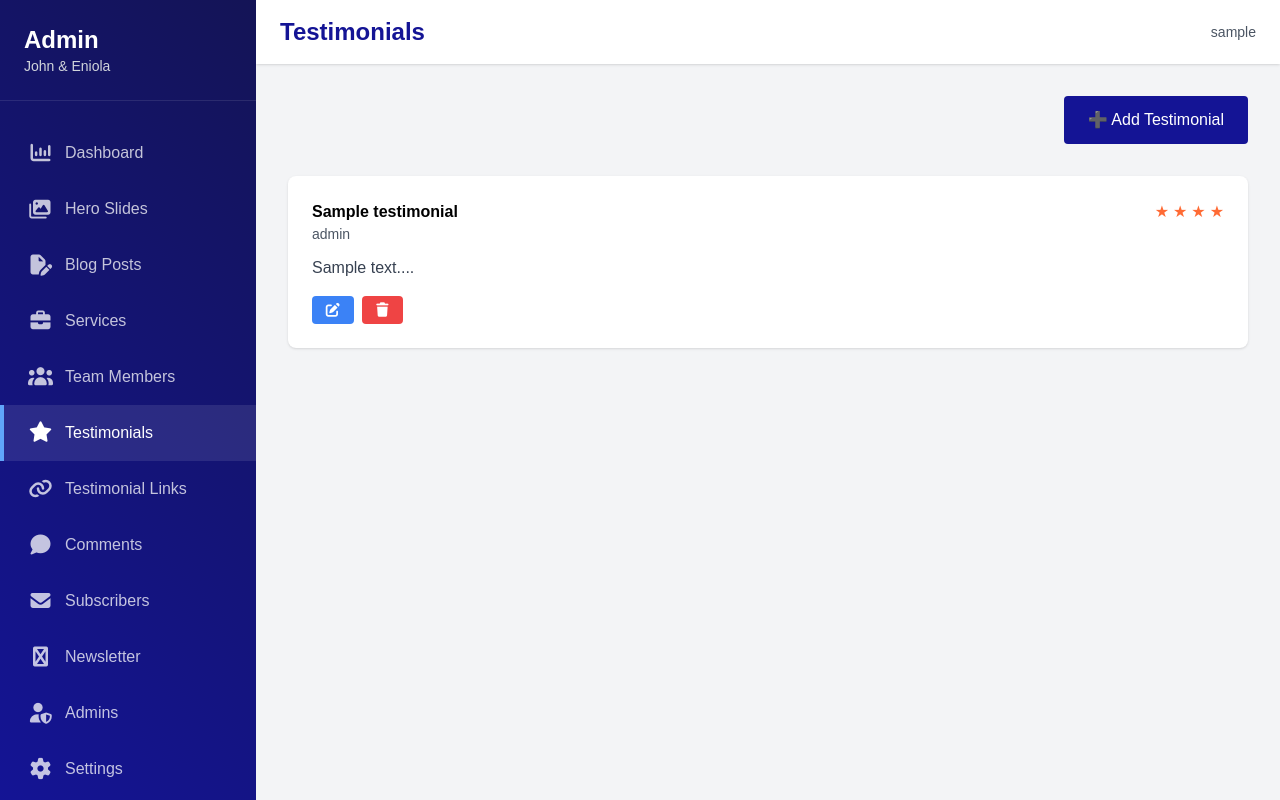
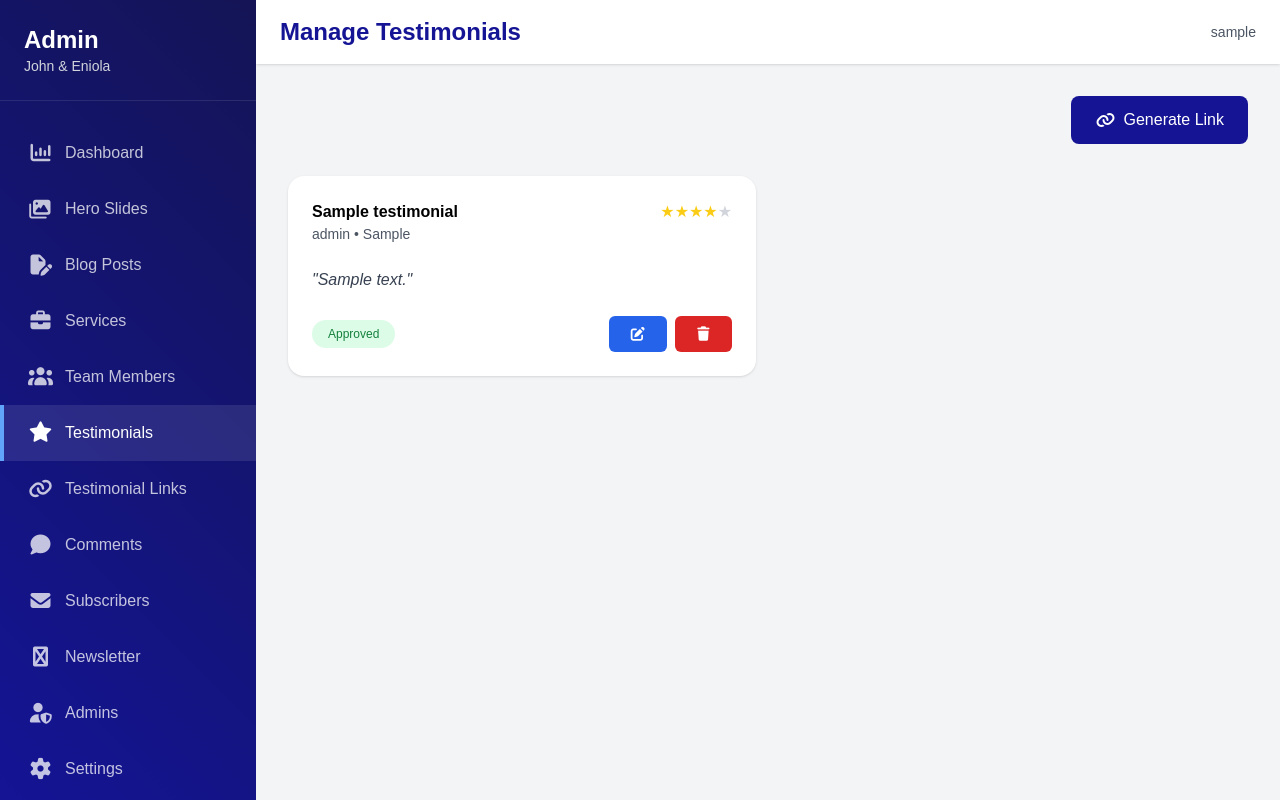
Before and after one commit to mikadojnr/JE_Rebuild, a Flask app: page /admin/testimonials in a window 1280 px wide. Run offline with Flask 3, Linux system fonts and the light colour scheme; a user stored in the database is signed in; tables that the repository leaves empty hold one stand-in row (values such as "Sample post"); style sheets or scripts are compiled from the project's sources; parts of the project's set-up code (start-up, migrations or seed data) failed here and were passed over; some libraries are stand-ins or nearby versions.

Commit message:
Improved testimonial system

```diff
--- a/forms.py
+++ b/forms.py
@@ -221,14 +221,17 @@ class ResetPasswordForm(FlaskForm):
 
 
 class TestimonialLinkForm(FlaskForm):
+    """Admin generates link"""
     client_name = StringField('Client Name', validators=[DataRequired()])
     client_company = StringField('Company Name')
     email = StringField('Client Email', validators=[DataRequired(), Email()])
-    expires_in_days = IntegerField('Link Valid For (Days)', default=7, validators=[NumberRange(min=1, max=30)])
-    submit = SubmitField('Generate Submission Link')
+    expires_in_days = IntegerField('Valid For (Days)', default=7, validators=[NumberRange(1, 30)])
+    submit = SubmitField('Generate & Send Link')
 
 
 class PublicTestimonialForm(FlaskForm):
-    content = TextAreaField('Your Testimonial', validators=[DataRequired(), Length(min=20, max=2000)])
-    rating = IntegerField('Rating (1-5)', validators=[DataRequired(), NumberRange(min=1, max=5)])
+    """Client submission form"""
+    client_role = StringField('Your Role / Position', validators=[DataRequired()])
+    content = TextAreaField('Your Testimonial', validators=[DataRequired(), Length(min=30, max=2000)])
+    rating = IntegerField('Rating (1-5 Stars)', validators=[DataRequired(), NumberRange(1, 5)])
     submit = SubmitField('Submit Testimonial')
--- a/routes/admin_routes.py
+++ b/routes/admin_routes.py
@@ -568,24 +568,24 @@ def testimonial_edit(testimonial_id):
     return render_template('admin/testimonials/form.html', form=form, action='Edit', testimonial=testimonial)
 
 
-@admin_bp.route('/testimonials/<int:testimonial_id>/delete', methods=['POST'])
-@admin_required
-def testimonial_delete(testimonial_id):
-    """Delete testimonial"""
-    testimonial = Testimonial.query.get_or_404(testimonial_id)
+# @admin_bp.route('/testimonials/<int:testimonial_id>/delete', methods=['POST'])
+# @admin_required
+# def testimonial_delete(testimonial_id):
+#     """Delete testimonial"""
+#     testimonial = Testimonial.query.get_or_404(testimonial_id)
 
-    if request.headers.get('X-Requested-With') == 'XMLHttpRequest':
-        try:
-            db.session.delete(testimonial)
-            db.session.commit()
-            return jsonify({'success': True, 'message': 'Testimonial deleted.'}), 200
-        except Exception as e:
-            return jsonify({'success': False, 'message': str(e)}), 400
+#     if request.headers.get('X-Requested-With') == 'XMLHttpRequest':
+#         try:
+#             db.session.delete(testimonial)
+#             db.session.commit()
+#             return jsonify({'success': True, 'message': 'Testimonial deleted.'}), 200
+#         except Exception as e:
+#             return jsonify({'success': False, 'message': str(e)}), 400
 
-    db.session.delete(testimonial)
-    db.session.commit()
-    flash('Testimonial deleted successfully!', 'success')
-    return redirect(url_for('admin.testimonials_list'))
+#     db.session.delete(testimonial)
+#     db.session.commit()
+#     flash('Testimonial deleted successfully!', 'success')
+#     return redirect(url_for('admin.testimonials_list'))
 
 
 # ============ COMMENTS MANAGEMENT ============
@@ -1163,19 +1163,13 @@ def admin_delete(user_id):
 @admin_required
 def testimonial_links():
     submissions = TestimonialSubmission.query.order_by(TestimonialSubmission.created_at.desc()).all()
-    now = datetime.now()
-    for submission in submissions:
-        if submission.expires_at and submission.expires_at < now:
-            submission.is_expired = True
-        else:
-            submission.is_expired = False
-    return render_template('admin/testimonials/links.html', submissions=submissions, now=now)
+    return render_template('admin/testimonials/links.html', submissions=submissions)
+
 
 @admin_bp.route('/testimonials/generate-link', methods=['GET', 'POST'])
 @admin_required
 def generate_testimonial_link():
     form = TestimonialLinkForm()
-
     if form.validate_on_submit():
         token = secrets.token_urlsafe(32)
         expires_at = datetime.utcnow() + timedelta(days=form.expires_in_days.data)
@@ -1191,13 +1185,9 @@ def generate_testimonial_link():
         db.session.commit()
 
         submission_url = url_for('public.submit_testimonial', token=token, _external=True)
+        send_testimonial_invite_email(submission, submission_url)
 
-        # Pass calculated days remaining
-        days_remaining = form.expires_in_days.data
-
-        send_testimonial_invite_email(submission, submission_url, days_remaining)
-
-        flash('Testimonial link generated and sent successfully!', 'success')
+        flash('Testimonial link generated and sent!', 'success')
         return redirect(url_for('admin.testimonial_links'))
 
     return render_template('admin/testimonials/generate_link.html', form=form)
@@ -1225,6 +1215,32 @@ def resend_testimonial_link(sub_id):
         'message': 'Testimonial link has been resent successfully!'
     })
 
+@admin_bp.route('/testimonials/<int:testimonial_id>/approve', methods=['POST'])
+@admin_required
+def testimonial_approve(testimonial_id):
+    testimonial = Testimonial.query.get_or_404(testimonial_id)
+    testimonial.is_active = True
+    db.session.commit()
+
+    return jsonify({
+        'success': True,
+        'message': 'Testimonial approved and published on the website.'
+    })
+
+
+@admin_bp.route('/testimonials/<int:testimonial_id>/delete', methods=['POST'])
+@admin_required
+def testimonial_delete(testimonial_id):
+    testimonial = Testimonial.query.get_or_404(testimonial_id)
+    db.session.delete(testimonial)
+    db.session.commit()
+
+    if request.headers.get('X-Requested-With') == 'XMLHttpRequest':
+        return jsonify({'success': True, 'message': 'Testimonial deleted.'})
+
+    flash('Testimonial deleted successfully.', 'success')
+    return redirect(url_for('admin.testimonials_list'))
+
 @admin_bp.route('/testimonials/links/<int:sub_id>/delete', methods=['POST'])
 @admin_required
 def testimonial_link_delete(sub_id):
--- a/routes/public_routes.py
+++ b/routes/public_routes.py
@@ -507,7 +507,8 @@ def submit_testimonial(token):
     if form.validate_on_submit():
         testimonial = Testimonial(
             client_name=submission.client_name,
-            client_role=submission.client_company or "Client",
+            client_role=form.client_role.data,
+            client_company=submission.client_company,
             content=form.content.data,
             rating=form.rating.data,
             is_active=False  # Requires admin approval
@@ -515,27 +516,11 @@ def submit_testimonial(token):
         db.session.add(testimonial)
         db.session.commit()
 
-        # Link submission to testimonial
         submission.testimonial_id = testimonial.id
         submission.is_used = True
         db.session.commit()
 
-        flash('Thank you! Your testimonial has been submitted and is under review.', 'success')
+        flash('Thank you! Your testimonial has been received and is under review.', 'success')
         return redirect(url_for('public.home'))
 
-    return render_template('public/submit_testimonial.html',
-                         form=form,
-                         submission=submission)
-
-
-@public_bp.errorhandler(404)
-def page_not_found(error):
-    """Handle 404 errors"""
-    return render_template('public/404.html'), 404
-
-
-@public_bp.errorhandler(500)
-def internal_error(error):
-    """Handle 500 errors"""
-    db.session.rollback()
-    return render_template('public/500.html'), 500
+    return render_template('public/submit_testimonial.html', form=form, submission=submission)
--- a/static/css/output.css
+++ b/static/css/output.css
@@ -1214,6 +1214,11 @@ video {
   margin-right: auto;
 }
 
+.my-6 {
+  margin-top: 1.5rem;
+  margin-bottom: 1.5rem;
+}
+
 .mb-1 {
   margin-bottom: 0.25rem;
 }
@@ -2035,6 +2040,16 @@ video {
   background-color: rgb(254 252 232 / var(--tw-bg-opacity, 1));
 }
 
+.bg-emerald-600 {
+  --tw-bg-opacity: 1;
+  background-color: rgb(5 150 105 / var(--tw-bg-opacity, 1));
+}
+
+.bg-red-600 {
+  --tw-bg-opacity: 1;
+  background-color: rgb(220 38 38 / var(--tw-bg-opacity, 1));
+}
+
 .bg-gradient-to-br {
   background-image: linear-gradient(to bottom right, var(--tw-gradient-stops));
 }
@@ -2180,6 +2195,11 @@ video {
   padding-bottom: 1.5rem;
 }
 
+.py-1\.5 {
+  padding-top: 0.375rem;
+  padding-bottom: 0.375rem;
+}
+
 .pb-1 {
   padding-bottom: 0.25rem;
 }
@@ -2509,6 +2529,11 @@ video {
 .text-yellow-800 {
   --tw-text-opacity: 1;
   color: rgb(133 77 14 / var(--tw-text-opacity, 1));
+}
+
+.text-yellow-400 {
+  --tw-text-opacity: 1;
+  color: rgb(250 204 21 / var(--tw-text-opacity, 1));
 }
 
 .underline {
@@ -3108,6 +3133,21 @@ body {
   background-color: rgb(255 255 255 / var(--tw-bg-opacity, 1));
 }
 
+.hover\:bg-blue-700:hover {
+  --tw-bg-opacity: 1;
+  background-color: rgb(29 78 216 / var(--tw-bg-opacity, 1));
+}
+
+.hover\:bg-emerald-700:hover {
+  --tw-bg-opacity: 1;
+  background-color: rgb(4 120 87 / var(--tw-bg-opacity, 1));
+}
+
+.hover\:bg-red-700:hover {
+  --tw-bg-opacity: 1;
+  background-color: rgb(185 28 28 / var(--tw-bg-opacity, 1));
+}
+
 .hover\:bg-gradient-to-br:hover {
   background-image: linear-gradient(to bottom right, var(--tw-gradient-stops));
 }
--- a/templates/admin/testimonials/list.html
+++ b/templates/admin/testimonials/list.html
@@ -1,24 +1,83 @@
 {% extends "admin/base.html" %}
-{% block page_title %}Testimonials{% endblock %}
+
+{% block page_title %}Manage Testimonials{% endblock %}
+
 {% block content %}
 <div class="flex justify-end items-center mb-8">
-    <a href="{{ url_for('admin.testimonial_create') }}" class="bg-[#141495] text-white px-6 py-3 rounded">➕ Add Testimonial</a>
+    <a href="{{ url_for('admin.generate_testimonial_link') }}"
+       class="bg-[#141495] text-white px-6 py-3 rounded-lg hover:bg-[#0f0f7a] transition flex items-center gap-2">
+        <i class="fa fa-link"></i> Generate Link
+    </a>
 </div>
+
 {% if testimonials %}
-<div class="space-y-4">
-    {% for test in testimonials %}
-    <div class="bg-white rounded-lg shadow p-6">
-        <div class="flex justify-between items-start mb-3">
-            <div><p class="font-bold">{{ test.client_name }}</p><p class="text-sm text-gray-600">{{ test.client_role or 'Client' }}</p></div>
-            <div class="flex gap-1">{% for i in range(test.rating) %}<span class="text-[#ff6b35]">★</span>{% endfor %}</div>
+<div class="grid grid-cols-1 lg:grid-cols-2 gap-6">
+    {% for t in testimonials %}
+    <div class="bg-white rounded-2xl shadow p-6">
+        <div class="flex justify-between">
+            <div>
+                <h4 class="font-bold">{{ t.client_name }}</h4>
+                <p class="text-sm text-gray-600">{{ t.client_role }} • {{ t.client_company or 'Client' }}</p>
+            </div>
+            <div class="flex text-[#ff6b35]">
+                {% for i in range(t.rating) %}
+                    <span class="text-yellow-400">★</span>
+                {% endfor %}
+
+                {% for i in range(5 - t.rating) %}
+                    <span class="text-gray-300">★</span>
+                {% endfor %}
+            </div>
         </div>
-        <p class="text-gray-700 mb-4">{{ test.content[:150] }}...</p>
-        <div class="flex gap-2">
-            <a href="{{ url_for('admin.testimonial_edit', testimonial_id=test.id) }}" class="px-3 py-1 bg-blue-500 text-white rounded text-sm"><i class="fa fa-edit"></i></a>
-            <button onclick="deleteViaAjax('{{ url_for('admin.testimonial_delete', testimonial_id=test.id) }}')" class="px-3 py-1 bg-red-500 text-white rounded text-sm"><i class="fa fa-trash"></i></button>
+
+        <p class="italic text-gray-700 my-6">"{{ t.content }}"</p>
+
+        <div class="flex justify-between items-center">
+            <span class="px-4 py-1.5 text-xs font-medium rounded-full
+                {% if t.is_active %}bg-green-100 text-green-700{% else %}bg-amber-100 text-amber-700{% endif %}">
+                {% if t.is_active %}Approved{% else %}Pending Approval{% endif %}
+            </span>
+
+            <div class="flex gap-2">
+                {% if not t.is_active %}
+                <button onclick="approveTestimonial({{ t.id }})"
+                        class="px-5 py-2 bg-emerald-600 text-white rounded-md hover:bg-emerald-700 text-sm">
+                    <i class="fa fa-check"></i>
+                </button>
+                {% endif %}
+
+                <a href="{{ url_for('admin.testimonial_edit', testimonial_id=t.id) }}"
+                   class="px-5 py-2 bg-blue-600 text-white rounded-md hover:bg-blue-700 text-sm">
+                   <i class="fa fa-edit"></i>
+                </a>
+
+                <button onclick="deleteViaAjax('{{ url_for('admin.testimonial_delete', testimonial_id=t.id) }}', this.closest('.bg-white'))"
+                        class="px-5 py-2 bg-red-600 text-white rounded-md hover:bg-red-700 text-sm">
+                    <i class="fa fa-trash"></i>
+                </button>
+            </div>
         </div>
     </div>
     {% endfor %}
 </div>
-{% else %}<p class="text-gray-500">No testimonials yet</p>{% endif %}
+{% else %}
+<div class="bg-white rounded-2xl shadow p-16 text-center">
+    <p class="text-gray-500">No testimonials yet.</p>
+</div>
+{% endif %}
 {% endblock %}
+
+{% block extra_js %}
+<script>
+function approveTestimonial(id) {
+    if (confirm("Approve this testimonial for public display?")) {
+        fetch(`/admin/testimonials/${id}/approve`, { method: 'POST' })
+        .then(r => r.json())
+        .then(data => {
+            alert(data.message || "Approved!");
+            location.reload();
+        });
+    }
+}
+</script>
+{% endblock %}
```
Also changed, not shown: migrations/versions/b6873d26cd08_.py (added, +40 -0 lines), migrations/versions/cb5c506e105d_.py (added, +34 -0 lines), models.py (+23 -19 lines), templates/emails/testimonial_invite.html (+7 -14 lines), templates/public/home.html (+54 -17 lines), templates/public/submit_testimonial.html (+12 -7 lines), youtube_cache.json (+1 -1 lines).
